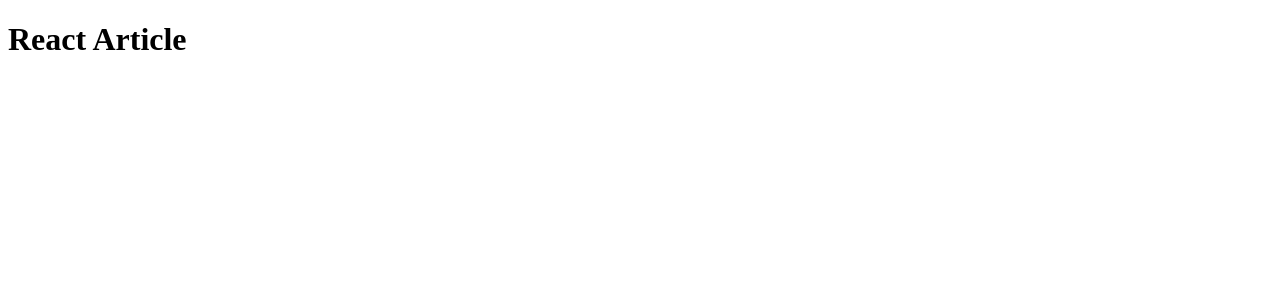
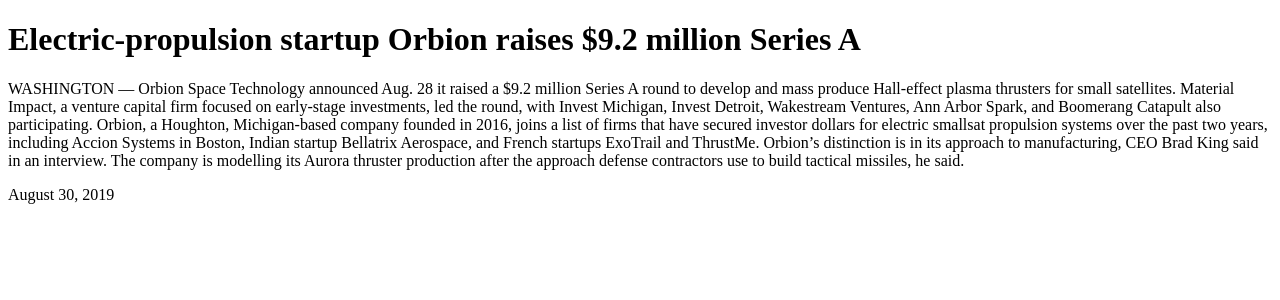
Before and after one commit to mate-academy/react_article, a React (Create React App) app: page / in a window 1280 px wide. Shown: the top 300 px of the page. Built offline with nearby package versions, Linux system fonts and the light colour scheme.

Commit message:
solution

```diff
--- a/src/App.js
+++ b/src/App.js
@@ -1,4 +1,5 @@
 import React from 'react';
+import { Article } from './components/Article';
 
 // eslint-disable-next-line no-unused-vars
 const article = {
@@ -9,7 +10,11 @@
 };
 
 const App = () => (
-  <h1>React Article</h1>
+  <Article
+    title={article.title}
+    text={article.text}
+    date={article.date}
+  />
 );
 
 export default App;
--- a/src/components/Article.js
+++ b/src/components/Article.js
@@ -0,0 +1,14 @@
+/* eslint-disable react/prop-types */
+import React from 'react';
+
+export const Article = ({
+  title,
+  text,
+  date,
+}) => (
+  <>
+    <h1>{title}</h1>
+    <p>{text}</p>
+    <span>{date}</span>
+  </>
+);
```
Also changed, not shown: 1 other file (tests, documents, lock files or other folders).
